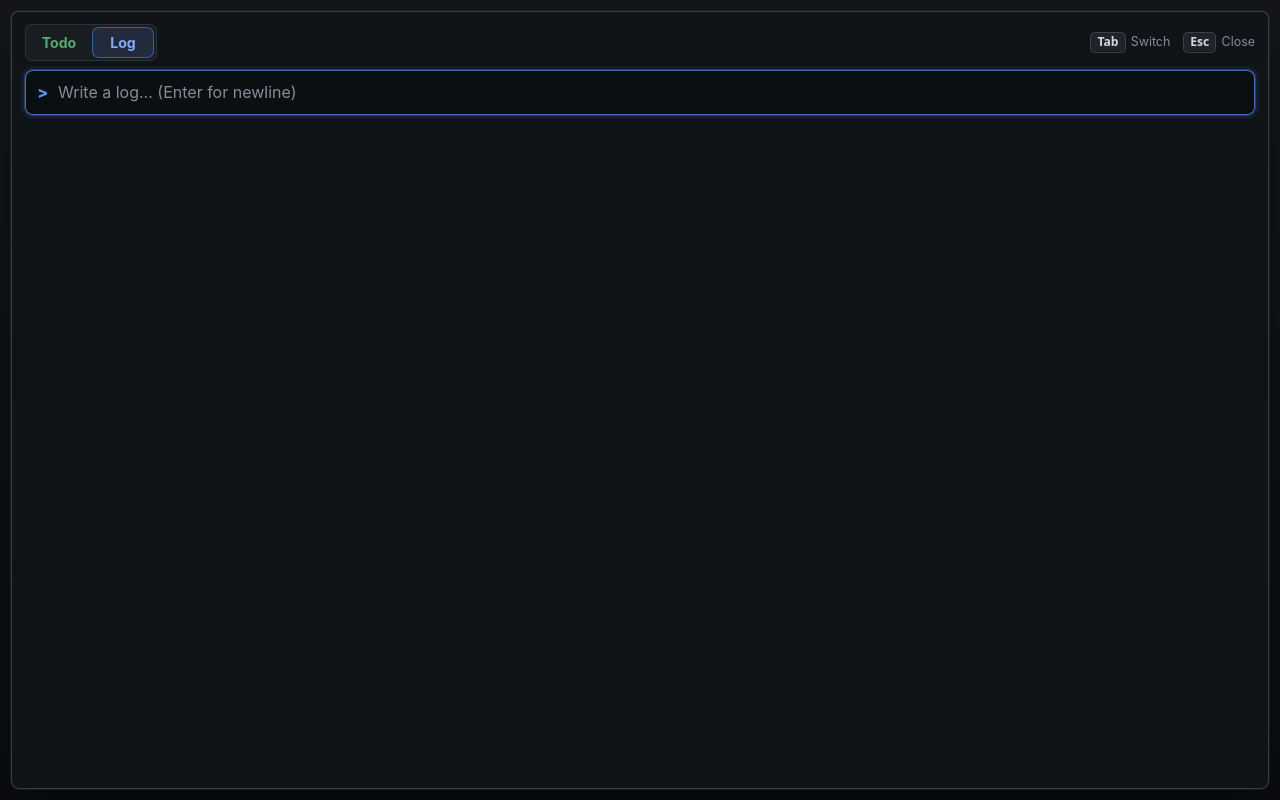
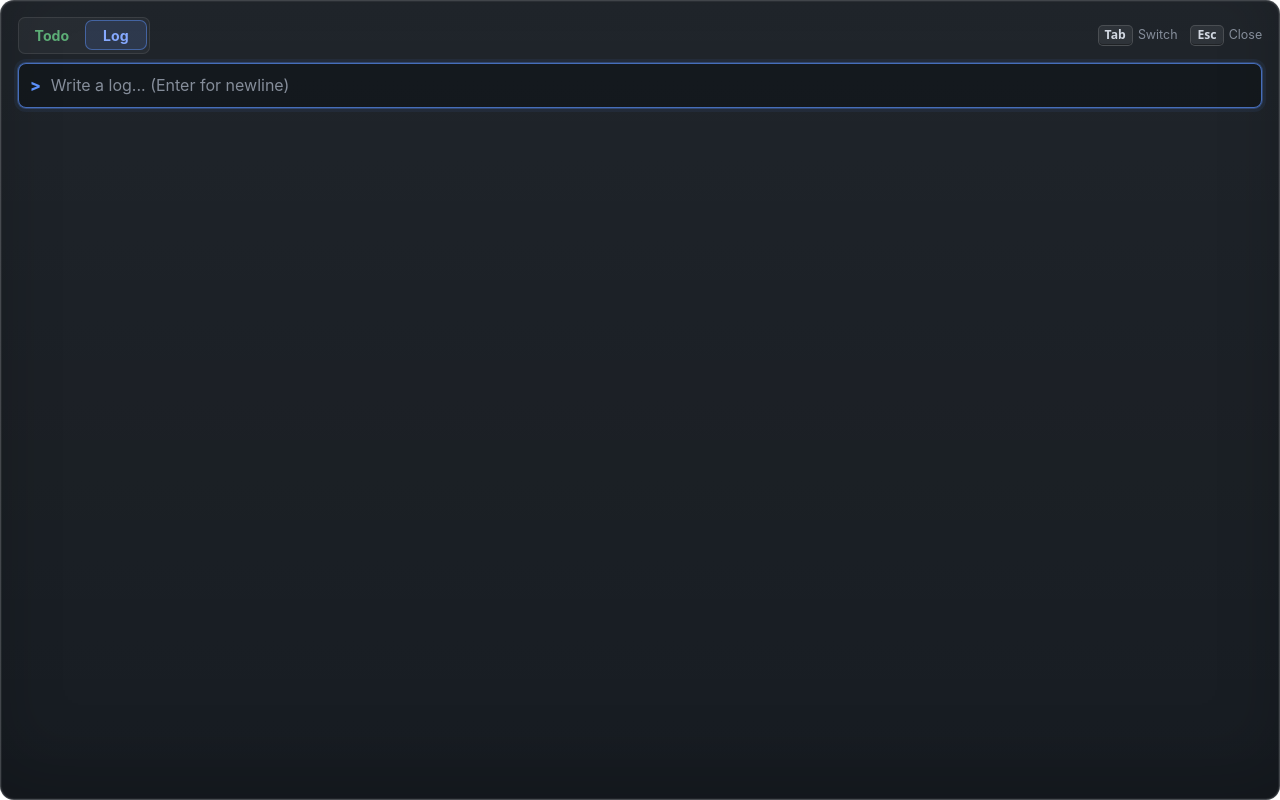
Before and after one commit to okaryo/current, a SvelteKit app: page /quick-entry in a window 1280 px wide. Built offline with nearby package versions, Linux system fonts and the light colour scheme.

Commit message:
feat: enhance Quick Entry window with transparent background and rounded corners

```diff
--- a/src-tauri/tauri.conf.json
+++ b/src-tauri/tauri.conf.json
@@ -29,6 +29,7 @@
         "minHeight": 190,
         "resizable": false,
         "decorations": false,
+        "transparent": true,
         "alwaysOnTop": true,
         "skipTaskbar": true,
         "visible": false,
@@ -37,7 +38,8 @@
     ],
     "security": {
       "csp": null
-    }
+    },
+    "macOSPrivateApi": true
   },
   "bundle": {
     "active": true,
--- a/src/routes/quick-entry/+page.svelte
+++ b/src/routes/quick-entry/+page.svelte
@@ -335,7 +335,7 @@
 
   :global(html) {
     color: #e8ecf2;
-    background: #0b0d10;
+    background: transparent;
     font-family:
       Inter,
       ui-sans-serif,
@@ -356,16 +356,15 @@
     height: 100vh;
     margin: 0;
     overflow: hidden;
-    background: #0b0d10;
+    background: transparent;
   }
 
   .quick-entry-shell {
     display: grid;
     width: 100vw;
     height: 100vh;
-    padding: 0.7rem;
-    background:
-      linear-gradient(180deg, rgba(255, 255, 255, 0.04), transparent), #0b0d10;
+    padding: 0;
+    background: transparent;
   }
 
   .quick-entry {
@@ -376,12 +375,15 @@
     min-width: 0;
     min-height: 0;
     border: 1px solid rgba(255, 255, 255, 0.18);
-    border-radius: 8px;
-    padding: 0.75rem 0.8rem;
-    background: rgba(16, 20, 25, 0.9);
+    border-radius: 14px;
+    padding: 1rem 1.05rem;
+    overflow: hidden;
+    background:
+      linear-gradient(180deg, rgba(255, 255, 255, 0.04), transparent),
+      #171c22;
     box-shadow:
-      0 0 0 1px rgba(255, 255, 255, 0.05),
-      0 1.2rem 3rem rgba(0, 0, 0, 0.38);
+      inset 0 0 0 1px rgba(255, 255, 255, 0.05),
+      inset 0 -2rem 4rem rgba(0, 0, 0, 0.18);
   }
 
   header {
```
Also changed, not shown: 2 other files (tests, documents, lock files or other folders).
